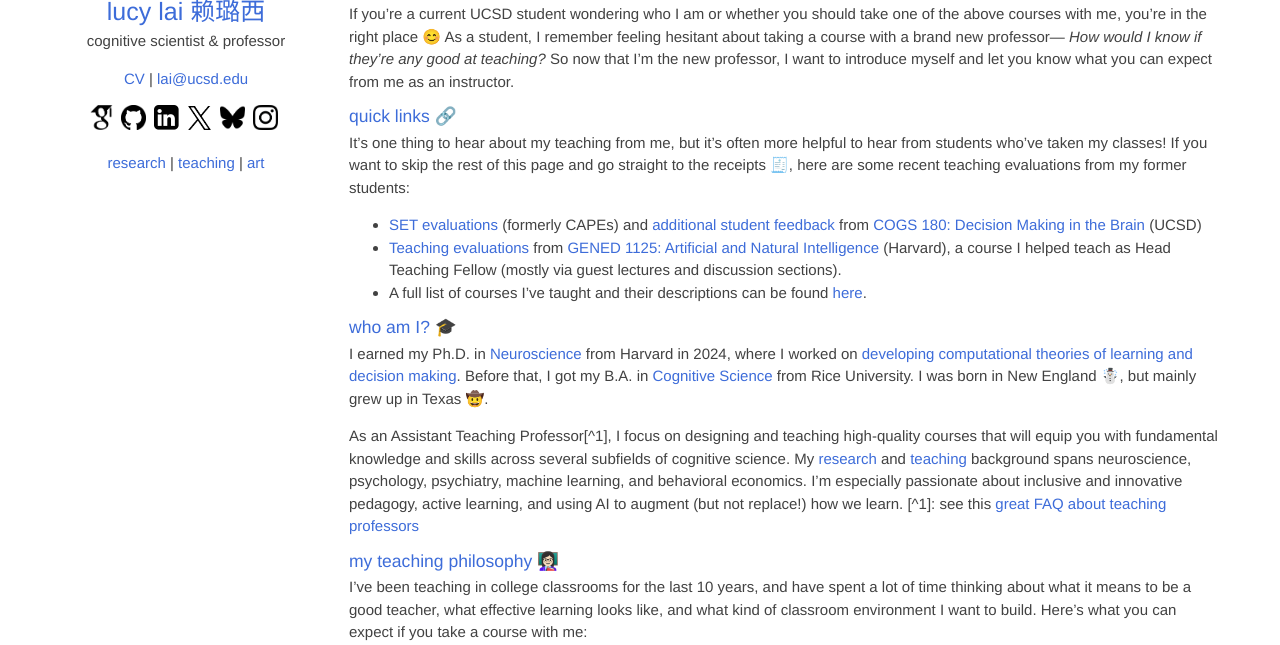
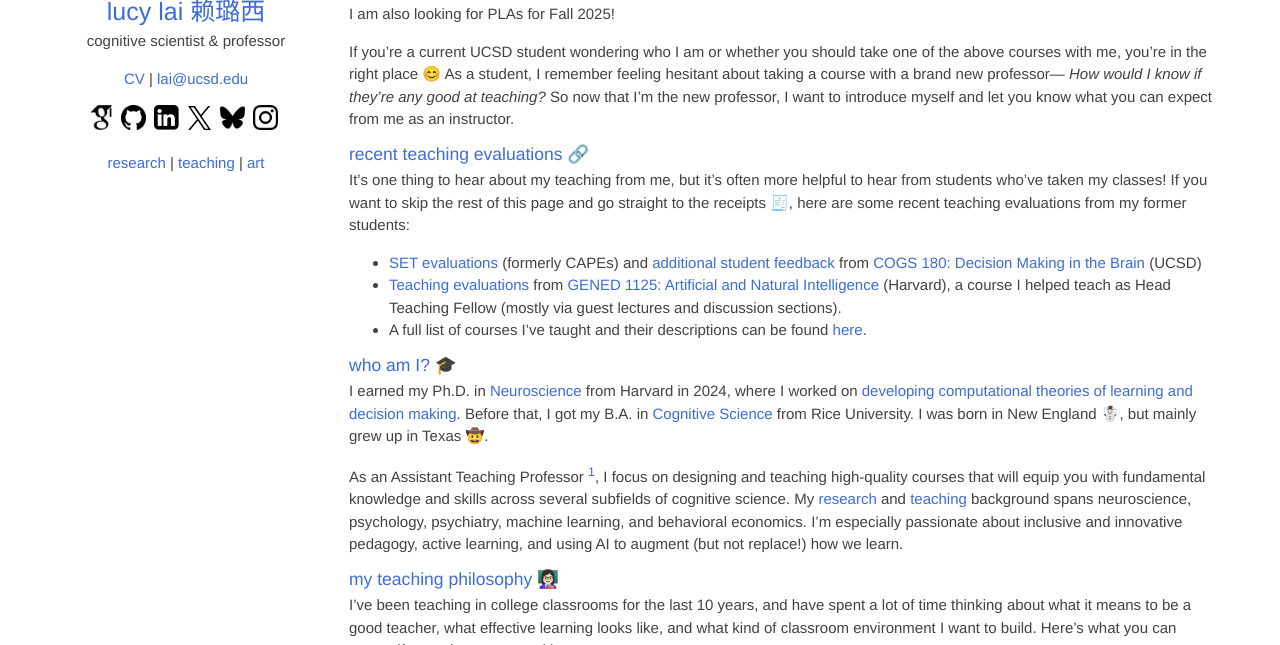
Before and after one commit to lucylai96/lucylai96.github.io, a Jekyll site: the page built from ucsd.md, in a window 1280 px wide and 900 px high, scrolled down 396 px, cut to the strip 255-900 px from the top of the window. Built offline with Jekyll 4.4.1, drawn with Linux system fonts in a browser that asks for light colours; our own code applies the rules of GitHub Pages for plain Markdown files; some of the changed text lies outside the part shown.

Commit message:
Update ucsd.md

```diff
--- a/ucsd.md
+++ b/ucsd.md
@@ -14,9 +14,11 @@ I’m super excited to be starting as **Assistant Teaching Professor** 👩🏻
 
 In the future, I plan to also teach **COGS 182**: Introduction to Reinforcement Learning, as well as two _**new**_ courses, one about AI and one about the cognitive science of beliefs (see below).
 
+I am also looking for PLAs for Fall 2025!
+
 If you’re a current UCSD student wondering who I am or whether you should take one of the above courses with me, you’re in the right place 😊 As a student, I remember feeling hesitant about taking a course with a brand new professor--- _How would I know if they’re any good at teaching?_ So now that I’m the new professor, I want to introduce myself and let you know what you can expect from me as an instructor.
 
-### quick links 🔗
+### recent teaching evaluations 🔗
 It’s one thing to hear about my teaching from me, but it's often more helpful to hear from students who’ve taken my classes! If you want to skip the rest of this page and go straight to the receipts 🧾, here are some recent teaching evaluations from my former students:
 - [SET evaluations](https://lucylai.com/files/cogs180_set.pdf) (formerly CAPEs) and [additional student feedback](https://lucylai.com/files/cogs180_survey.pdf) from [COGS 180: Decision Making in the Brain](https://cogs180.github.io/su24/) (UCSD)
 - [Teaching evaluations](https://lucylai.com/files/gened1125_teaching.pdf) from [GENED 1125: Artificial and Natural Intelligence](https://gened1125.github.io/spring2024/) (Harvard), a course I helped teach as Head Teaching Fellow (mostly via guest lectures and discussion sections).
@@ -25,7 +27,8 @@ It’s one thing to hear about my teaching from me, but it's often more helpful
 ### who am I? 🎓
 I earned my Ph.D. in [Neuroscience](https://pinphd.hms.harvard.edu/) from Harvard in 2024, where I worked on [developing computational theories of learning and decision making](https://lucylai.com/files/lai_precis.pdf). Before that, I got my B.A. in [Cognitive Science](https://cogsci.rice.edu/) from Rice University. I was born in New England ☃️, but mainly grew up in Texas 🤠.
 
-As an Assistant Teaching Professor[^1], I focus on designing and teaching high-quality courses that will equip you with fundamental knowledge and skills across several subfields of cognitive science. My [research](https://lucylai.com/research) and [teaching](https://lucylai.com/teaching) background spans neuroscience, psychology, psychiatry, machine learning, and behavioral economics. I'm especially passionate about inclusive and innovative pedagogy, active learning, and using AI to augment (but not replace!) how we learn.
+As an Assistant Teaching Professor [^1], I focus on designing and teaching high-quality courses that will equip you with fundamental knowledge and skills across several subfields of cognitive science. My [research](https://lucylai.com/research) and [teaching](https://lucylai.com/teaching) background spans neuroscience, psychology, psychiatry, machine learning, and behavioral economics. I'm especially passionate about inclusive and innovative pedagogy, active learning, and using AI to augment (but not replace!) how we learn.
+
 [^1]: see this [great FAQ about teaching professors](https://wstyler.ucsd.edu/teachingprof/)
 
 ### my teaching philosophy 👩🏻‍🏫
```
Also changed, not shown: other parts of ucsd.md (+2 -1 lines).
